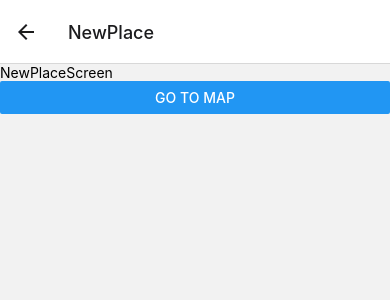
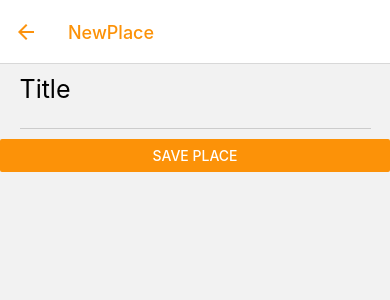
Before and after one commit to GninninwokyOuattara/place-app, a React Native app: screen /NewPlace in a window 390 px wide. Shown: the top 300 px of the page. Built offline with nearby package versions, Linux system fonts and the light colour scheme.

Commit message:
basic possibility of adding a place

```diff
--- a/App.tsx
+++ b/App.tsx
@@ -1,15 +1,30 @@
 import { StatusBar } from "expo-status-bar";
 import React from "react";
 import { StyleSheet, Text, View } from "react-native";
+import { enableScreens } from "react-native-screens";
+import { combineReducers, createStore, applyMiddleware } from "redux";
+import ReduxThunk from "redux-thunk";
+import { Provider } from "react-redux";
 
 import { NavigationContainer } from "@react-navigation/native";
 import MainNavigator from "./navigators/MainNavigator";
+
+import placeReducer from "./stores/place-reducer";
+
+enableScreens();
+
+export const rootReducer = combineReducers({
+    place: placeReducer,
+});
+export const store = createStore(rootReducer, applyMiddleware(ReduxThunk));
 
 export default function App() {
     return (
         <NavigationContainer>
             <StatusBar style="auto" />
-            <MainNavigator />
+            <Provider store={store}>
+                <MainNavigator />
+            </Provider>
         </NavigationContainer>
     );
 }
--- /dev/null
+++ b/components/PlaceItem.tsx
@@ -0,0 +1,52 @@
+import React from "react";
+import { View, Text, StyleSheet, Image } from "react-native";
+import { Place } from "../models/Place";
+
+interface props {
+    place: Place;
+}
+
+const PlaceItem: React.FC<props> = ({ place }) => {
+    return (
+        <View style={styles.itemContainer}>
+            <Image
+                style={styles.image}
+                source={{
+                    uri: "https://snack-web-player.s3.us-west-1.amazonaws.com/v2/42/static/media/react-native-logo.79778b9e.png",
+                }}
+            />
+            <Text style={styles.header}>{place.title}</Text>
+        </View>
+    );
+};
+
+const styles = StyleSheet.create({
+    itemContainer: {
+        flex: 1,
+        flexDirection: "row",
+        borderBottomColor: "#CCC",
+        borderTopColor: "#CCC",
+        borderTopWidth: 1,
+        borderBottomWidth: 1,
+        height: 100,
+        // alignItems: "center",
+        // width: "100%",
+        paddingHorizontal: 10,
+    },
+    image: {
+        borderWidth: 1,
+        height: 80,
+        width: 80,
+        borderRadius: 50,
+        alignSelf: "center",
+        marginRight: 10,
+    },
+
+    header: {
+        fontWeight: "600",
+        fontSize: 20,
+        marginTop: 15,
+    },
+});
+
+export default PlaceItem;
--- /dev/null
+++ b/components/PlaceList.tsx
@@ -0,0 +1,19 @@
+import React from "react";
+import { View, Text, FlatList } from "react-native";
+import { Place } from "../models/Place";
+import PlaceItem from "./PlaceItem";
+
+interface props {
+    places: Place[];
+}
+
+type renderItemFunction = (data: { item: Place }) => JSX.Element;
+
+const PlaceList: React.FC<props> = ({ places }) => {
+    const renderFunc: renderItemFunction = ({ item }) => {
+        return <PlaceItem place={item} />;
+    };
+    return <FlatList data={places} renderItem={renderFunc} />;
+};
+
+export default PlaceList;
--- /dev/null
+++ b/models/Place.ts
@@ -0,0 +1,10 @@
+import uuid from "react-native-uuid";
+
+export class Place {
+    id: string;
+    title: string;
+    constructor(title: string) {
+        this.id = uuid.v4() as string;
+        this.title = title;
+    }
+}
--- a/navigators/MainNavigator.tsx
+++ b/navigators/MainNavigator.tsx
@@ -6,12 +6,16 @@ import MapScreen from "../screens/MapScreen";
 import NewPlaceScreen from "../screens/NewPlaceScreen";
 import PlaceDetailScreen from "../screens/PlaceDetailScreen";
 import PlacesListScreen from "../screens/PlacesListScreen";
+import Colors from "../constants/Colors";
 
 const RootStack = createStackNavigator<RootStackParamList>();
 
 const MainNavigator = () => {
     return (
-        <RootStack.Navigator initialRouteName={"Home"}>
+        <RootStack.Navigator
+            initialRouteName={"Home"}
+            screenOptions={{ headerTintColor: Colors.primary }}
+        >
             <RootStack.Screen name="Home" component={PlacesListScreen} />
             <RootStack.Screen
                 name="PlaceDetails"
--- a/package.json
+++ b/package.json
@@ -27,6 +27,7 @@
     "react-native-reanimated": "^2.2.0",
     "react-native-safe-area-context": "3.2.0",
     "react-native-screens": "~3.4.0",
+    "react-native-uuid": "^2.0.1",
     "react-native-web": "~0.13.12",
     "react-navigation-header-buttons": "^7.0.2",
     "react-redux": "^7.2.4",
--- a/screens/NewPlaceScreen.tsx
+++ b/screens/NewPlaceScreen.tsx
@@ -1,19 +1,61 @@
-import React from "react";
-import { View, Text, StyleSheet, Button } from "react-native";
+import React, { useState, useCallback } from "react";
+import { View, Text, StyleSheet, Button, TextInput } from "react-native";
+import { useDispatch } from "react-redux";
+import Colors from "../constants/Colors";
+import { Place } from "../models/Place";
+import { addPlace } from "../stores/place-actions";
 import { NavProps } from "../types";
 
 const NewPlaceScreen: React.FC<NavProps> = ({ navigation }) => {
+    const dispatch = useDispatch();
+    const [title, setTitle] = useState("");
+
+    const handleSave = useCallback(() => {
+        dispatch(addPlace(new Place(title)));
+        navigation.goBack();
+    }, [dispatch, title]);
+
     return (
-        <View>
-            <Text>NewPlaceScreen</Text>
+        <View style={styles.container}>
+            <View style={styles.inputContainer}>
+                <Text style={styles.inputTitle}>Title</Text>
+                <TextInput
+                    style={styles.inputField}
+                    value={title}
+                    onChangeText={(value) => setTitle(value)}
+                />
+            </View>
             <Button
-                title="Go to map"
-                onPress={() => navigation.navigate("Map")}
+                title="Save Place"
+                color={Colors.primary}
+                onPress={handleSave}
             />
         </View>
     );
 };
 
-const styles = StyleSheet.create({});
+const styles = StyleSheet.create({
+    container: {
+        flex: 1,
+        paddingTop: 10,
+    },
+    inputContainer: {
+        alignSelf: "center",
+        width: "90%",
+        marginBottom: 10,
+    },
+    inputTitle: {
+        fontSize: 25,
+        marginBottom: 5,
+    },
+    inputField: {
+        borderBottomColor: "#CCC",
+        borderBottomWidth: 1,
+        fontSize: 15,
+    },
+    saveButton: {
+        color: Colors.primary,
+    },
+});
 
 export default NewPlaceScreen;
--- a/screens/PlacesListScreen.tsx
+++ b/screens/PlacesListScreen.tsx
@@ -2,12 +2,13 @@ import React, { useLayoutEffect } from "react";
 import { View, Text, StyleSheet, Button } from "react-native";
 import Icon from "@expo/vector-icons/Ionicons";
 
-import { NavProps } from "../types";
+import { useSelector } from "react-redux";
+import { RootState, NavProps } from "../types";
+
+import PlaceList from "../components/PlaceList";
 
 const PlacesListScreen: React.FC<NavProps> = ({ navigation }) => {
-    // navigation.setOptions({
-    //     headerTitle: "All Places",
-    // });
+    const { places } = useSelector((state: RootState) => state.place);
 
     useLayoutEffect(() => {
         navigation.setOptions({
@@ -26,6 +27,7 @@ const PlacesListScreen: React.FC<NavProps> = ({ navigation }) => {
     return (
         <View>
             <Text>PlacesListScreen</Text>
+            <PlaceList places={places} />
             <Button
                 title="Go to details"
                 onPress={() => navigation.navigate("PlaceDetails")}
--- /dev/null
+++ b/stores/place-actions.ts
@@ -0,0 +1,10 @@
+import { Place } from "../models/Place";
+
+export const ADD_PLACE = "ADD_PLACE";
+
+export const addPlace = (place: Place) => {
+    return {
+        type: ADD_PLACE,
+        place,
+    };
+};
--- /dev/null
+++ b/stores/place-reducer.ts
@@ -0,0 +1,15 @@
+import { ReducerActionsParams, PlaceState } from "../types";
+import { ADD_PLACE } from "./place-actions";
+
+const placesState: PlaceState = {
+    places: [],
+};
+
+export default (state = placesState, action: ReducerActionsParams) => {
+    switch (action.type) {
+        case ADD_PLACE:
+            return { ...state, places: [...state.places, action.place] };
+        default:
+            return state;
+    }
+};
```
Also changed, not shown: types.ts (+16 -0 lines), 1 other file (tests, documents, lock files or other folders).
